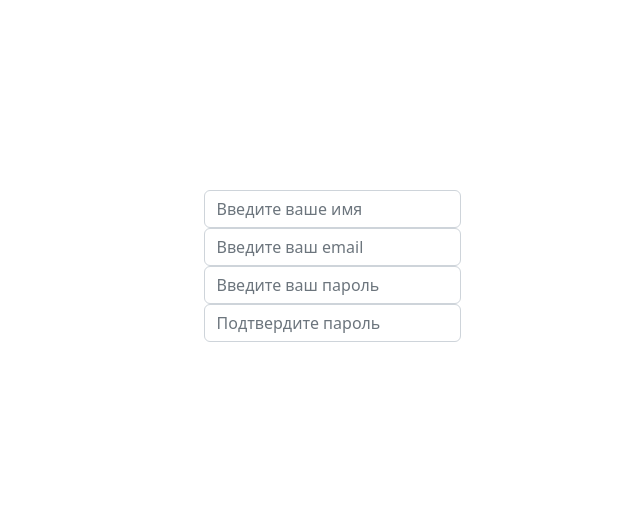
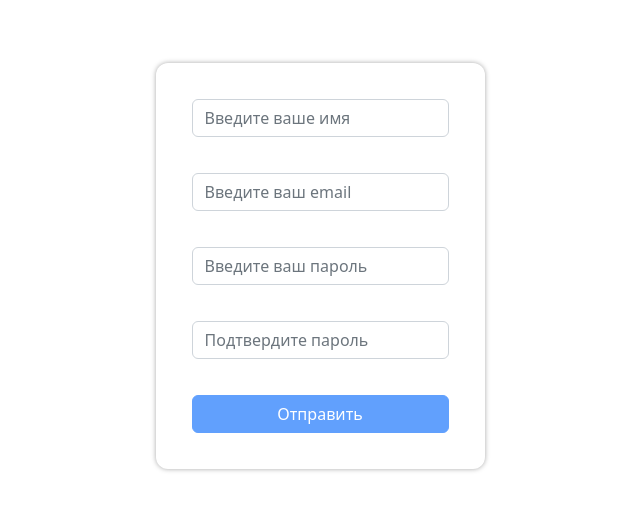
Before and after one commit to ber4bbit/form-validation-case, a plain HTML site: page index.html in a window 1280 px wide. Shown: the part 134-644 px from the top of the page, without its empty margins (320-960 px from the left). Drawn offline with nearby package versions, Linux system fonts and the light colour scheme.

Commit message:
added live validation and check for all inputs before submition

```diff
--- a/index.html
+++ b/index.html
@@ -11,11 +11,12 @@
 <body>
     <div class="container">
         <div class="form-container">
-            <form action="" class="form-wrapper">
-                <input type="text" name="user-name" placeholder="Введите ваше имя" class="form-control">
-                <input type="email" name="user-email" placeholder="Введите ваш email" class="form-control">
-                <input type="password" name="user-password" placeholder="Введите ваш пароль" class="form-control">
-                <input type="password" name="user-repassword" placeholder="Подтвердите пароль" class="form-control">
+            <form action="" class="form-wrapper" name="register-form">
+                <input type="text" name="user-name" placeholder="Введите ваше имя" data-regexp="^[А-ЯЁ][а-яё]*$" data-is-valid="0" class="form-control">
+                <input type="email" name="user-email" placeholder="Введите ваш email" data-regexp="^[-\w.]+@([A-z0-9][-A-z0-9]+\.)+[A-z]{2,4}$" data-is-valid="0" class="form-control">
+                <input type="password" name="user-password" placeholder="Введите ваш пароль" data-regexp="(?=^.{8,}$)((?=.*\d)|(?=.*\W+))(?![.\n])(?=.*[A-Z])(?=.*[a-z]).*$" data-is-valid="0" class="form-control">
+                <input type="password" name="user-repassword" placeholder="Подтвердите пароль" data-regexp="(?=^.{8,}$)((?=.*\d)|(?=.*\W+))(?![.\n])(?=.*[A-Z])(?=.*[a-z]).*$" data-is-valid="0" class="form-control">
+                <button type="button" class="btn btn-primary" id="submitBtn">Отправить</button>
             </form>
         </div>
     </div>
--- a/index.js
+++ b/index.js
@@ -1,3 +1,27 @@
-const exampleFunction = () => {
-    console.log('hello');
+const form = document.forms['register-form'];
+const inputs = Array.from(document.querySelectorAll('input'));
+const submitBtn = document.getElementById('submitBtn');
+
+inputs.map(input => input.getAttribute('data-is-valid')).includes('0') ? submitBtn.classList.add('disabled') : submitBtn.classList.remove('disabled');
+
+const validateInput = (event) => {
+    const inputValue = event.target.value;
+    const inputRegExp = new RegExp(event.target.getAttribute('data-regexp'));
+
+    inputRegExp.test(inputValue) && inputValue != ''
+        ?
+        (event.target.style.border = 'solid 1px green', event.target.setAttribute('data-is-valid', 1))
+        :
+        (event.target.style.border = 'solid 1px red', event.target.setAttribute('data-is-valid', 0));
+
+    inputs.map(input => input.getAttribute('data-is-valid')).includes('0') ? submitBtn.classList.add('disabled') : submitBtn.classList.remove('disabled');
 }
+
+const btnHandler = () => {
+    inputs.forEach(input => {
+        console.log(input.value);
+    })
+}
+
+form.addEventListener('input', validateInput);
+submitBtn.addEventListener('click', btnHandler);
--- a/style.css
+++ b/style.css
@@ -1,21 +1,30 @@
 .container {
-    margin: 0 !important;
-}
+    padding: 0 !important;
 
-.form-container {
     height: 100vh;
-    width: 100vw;
 
     display: flex;
     justify-content: center;
     align-items: center;
 }
 
-.form-wrapper {
-    /* display: flex; */
+.form-container {
+    padding: 36px;
 
+    box-shadow: 0 0 5px rgb(167, 167, 167);
+    border-radius: 12px;
 }
 
-.form-wrapper__input {
+.form-wrapper {
+    display: flex;
 
+    flex-direction: column;
 }
+
+.form-wrapper input {
+    margin-bottom: 36px;
+}
+
+.form-wrapper input:last-child {
+    margin-bottom: 0 !important;
+}
```
